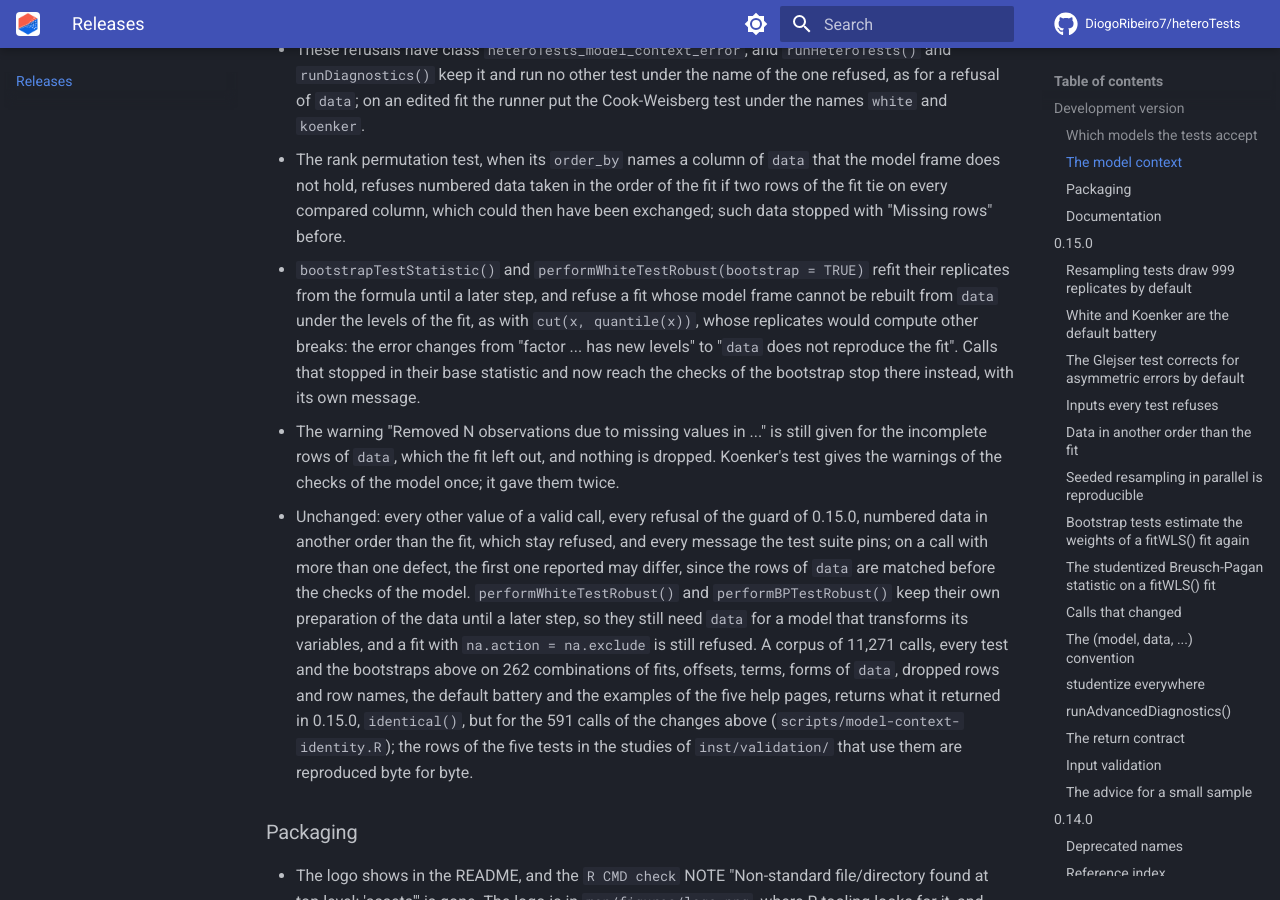
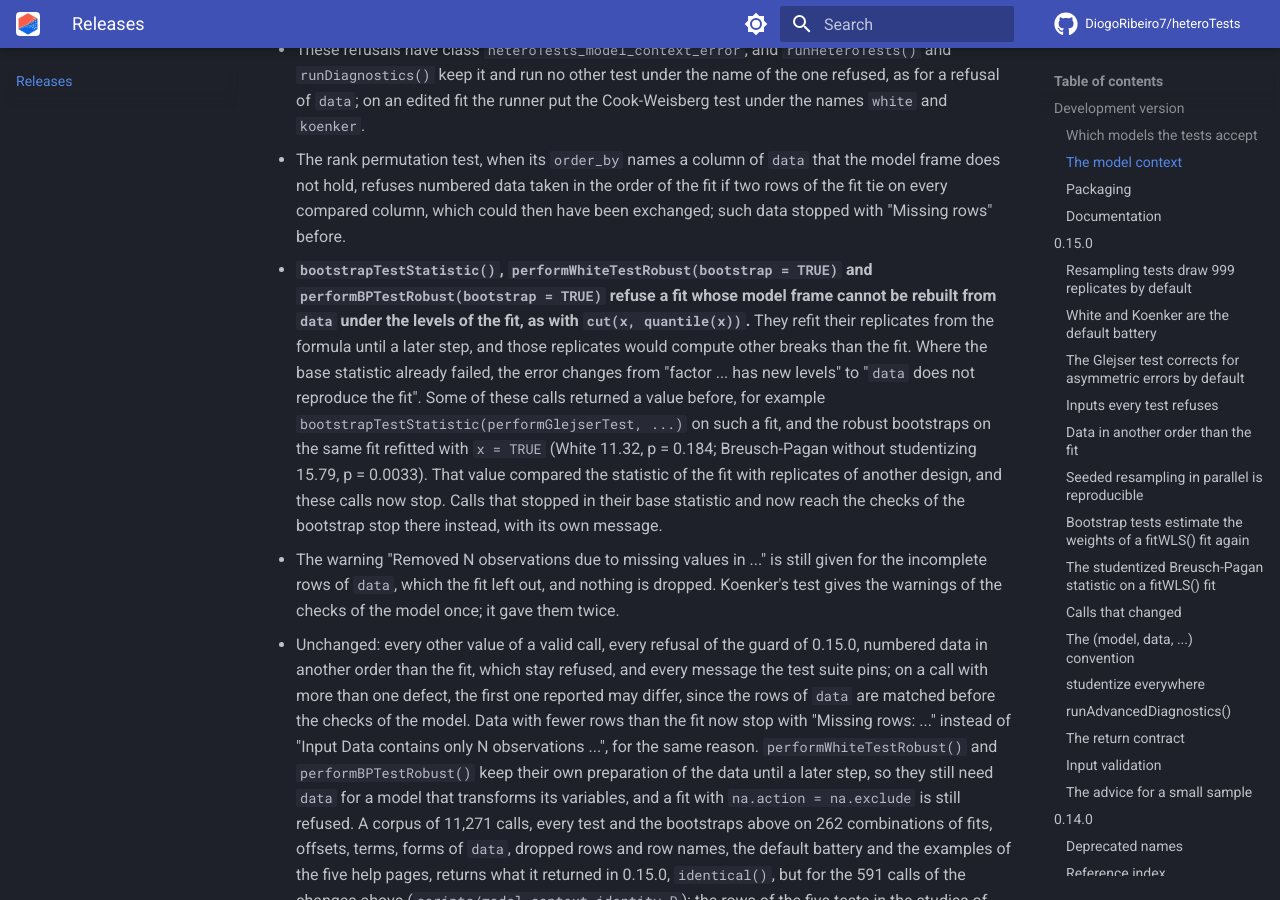
Before and after one commit to DiogoRibeiro7/heteroTests, an MkDocs documentation site: the page built from docs/releases.md, in a window 1280 px wide and 900 px high, scrolled down 8194 px. Built offline with MkDocs 1.6.1 and Material for MkDocs 9.7.7, drawn with Linux system fonts in a browser that asks for light colours; comment, search, counter and statistics services are not loaded.

Commit message:
Say which bootstrap calls on a cut() fit now stop, and record the ties matched by number
The confirmation review of the model context found that some calls of
bootstrapTestStatistic() and the robust bootstraps on a cut() fit returned
a value before and now stop, that data with fewer rows than the fit get
another message, and that ties in data matched by number are not covered
by the new rule.

```diff
--- a/docs/releases.md
+++ b/docs/releases.md
@@ -403,13 +403,21 @@ Also, for the five tests:
     that the model frame does not hold, refuses numbered data taken in the order
     of the fit if two rows of the fit tie on every compared column, which could
     then have been exchanged; such data stopped with "Missing rows" before.
-- `bootstrapTestStatistic()` and `performWhiteTestRobust(bootstrap = TRUE)`
-    refit their replicates from the formula until a later step, and refuse a fit
-    whose model frame cannot be rebuilt from `data` under the levels of the fit,
-    as with `cut(x, quantile(x))`, whose replicates would compute other breaks:
-    the error changes from "factor ... has new levels" to "`data` does not
-    reproduce the fit". Calls that stopped in their base statistic and now reach
-    the checks of the bootstrap stop there instead, with its own message.
+- **`bootstrapTestStatistic()`, `performWhiteTestRobust(bootstrap = TRUE)`
+    and `performBPTestRobust(bootstrap = TRUE)` refuse a fit whose model frame
+    cannot be rebuilt from `data` under the levels of the fit, as with
+    `cut(x, quantile(x))`.** They refit their replicates from the formula until
+    a later step, and those replicates would compute other breaks than the fit.
+    Where the base statistic already failed, the error changes from "factor
+    ... has new levels" to "`data` does not reproduce the fit". Some of these
+    calls returned a value before, for example
+    `bootstrapTestStatistic(performGlejserTest, ...)` on such a fit, and the
+    robust bootstraps on the same fit refitted with `x = TRUE` (White 11.32,
+    p = 0.184; Breusch-Pagan without studentizing 15.79, p = 0.0033). That
+    value compared the statistic of the fit with replicates of another design,
+    and these calls now stop. Calls that stopped in their base statistic and
+    now reach the checks of the bootstrap stop there instead, with its own
+    message.
 - The warning "Removed N observations due to missing values in ..." is still
     given for the incomplete rows of `data`, which the fit left out, and nothing
     is dropped. Koenker's test gives the warnings of the checks of the model
@@ -418,7 +426,9 @@ Also, for the five tests:
     0.15.0, numbered data in another order than the fit, which stay refused,
     and every message the test suite pins; on a call with more than one defect,
     the first one reported may differ, since the rows of `data` are matched
-    before the checks of the model. `performWhiteTestRobust()` and
+    before the checks of the model. Data with fewer rows than the fit now
+    stop with "Missing rows: ..." instead of "Input Data contains only N
+    observations ...", for the same reason. `performWhiteTestRobust()` and
     `performBPTestRobust()` keep their own preparation of the data until a
     later step, so they still need `data` for a model that transforms its
     variables, and a fit with `na.action = na.exclude` is still refused. A
```
Also changed, not shown: NEWS.md (+18 -8 lines), ROADMAP.md (+8 -0 lines), docs/roadmap.md (+8 -0 lines).
